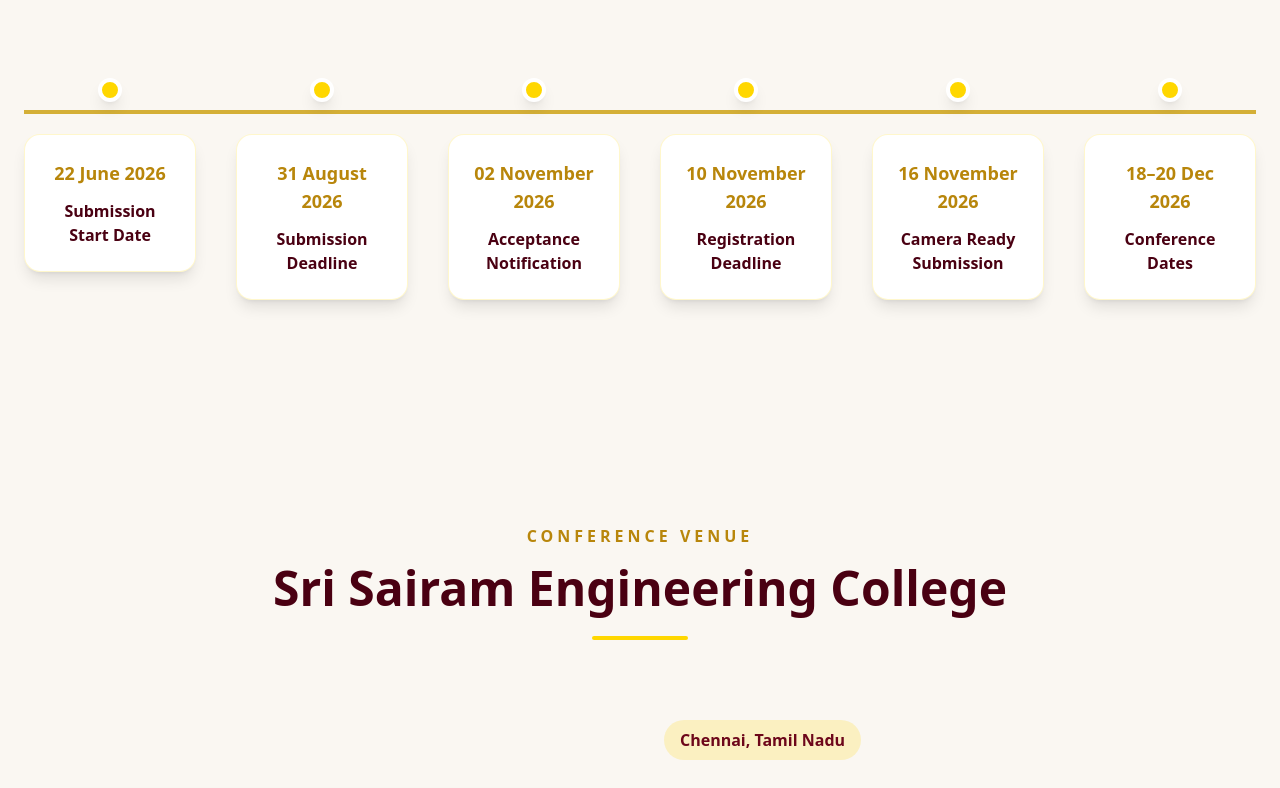
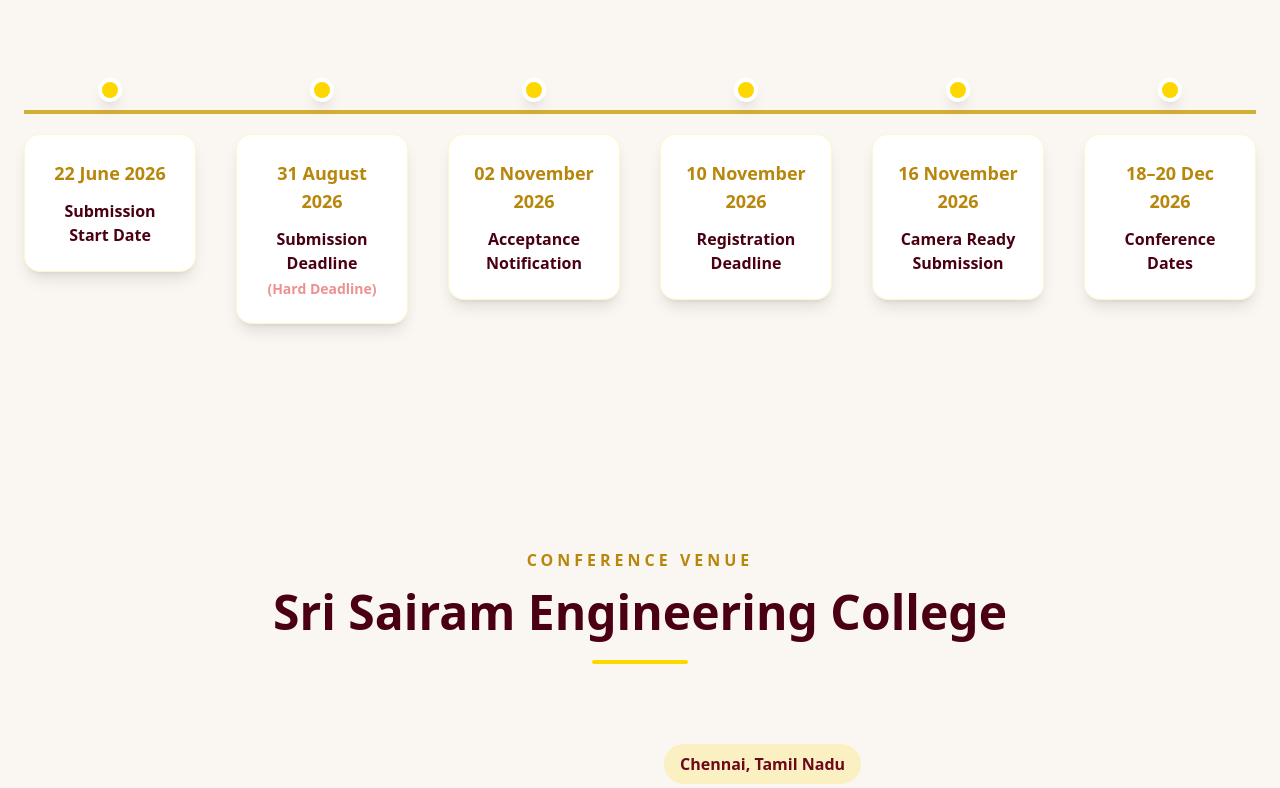
Before and after one commit to Dhilipkumar1906/indicon2026, a React (Vite) app: page / in a window 1280 px wide. Shown: the part 3681-4469 px from the top of the page. Built offline with nearby package versions, Linux system fonts and the light colour scheme.

Commit message:
Add hard deadline indicator to ImportantDates component
Added isHardDeadline property to important dates and updated rendering logic.

```diff
--- a/src/components/ImportantDates.jsx
+++ b/src/components/ImportantDates.jsx
@@ -6,6 +6,7 @@
   {
     date: "31 August 2026",
     title: "Submission Deadline",
+    isHardDeadline: true, // இது புதுசா ஆட் பண்ணியிருக்கேன்
   },
   {
     date: "02 November 2026",
@@ -72,10 +73,8 @@
                   shadow-lg
                   border
                   border-[#FFD700]/20
-
                   hover:-translate-y-3
                   hover:shadow-2xl
-
                   transition-all
                   duration-500
                   "
@@ -87,6 +86,13 @@
                   <p className="mt-3 text-[#4A0012] font-semibold">
                     {item.title}
                   </p>
+
+                  {/* Hard Deadline Condition */}
+                  {item.isHardDeadline && (
+                    <span className="block text-red-600 font-extrabold text-sm mt-1 animate-pulse">
+                      (Hard Deadline)
+                    </span>
+                  )}
                 </div>
 
               </div>
```
